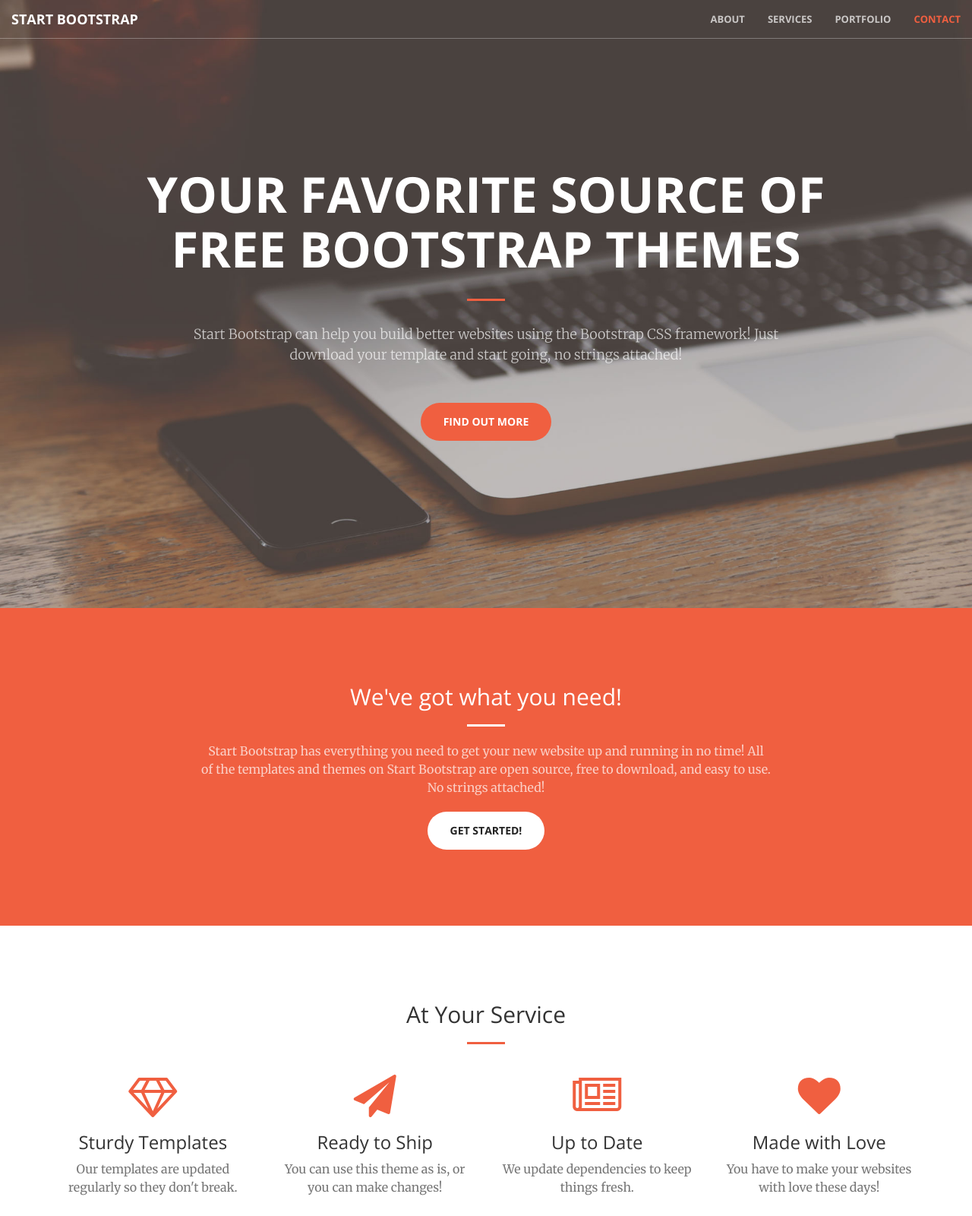
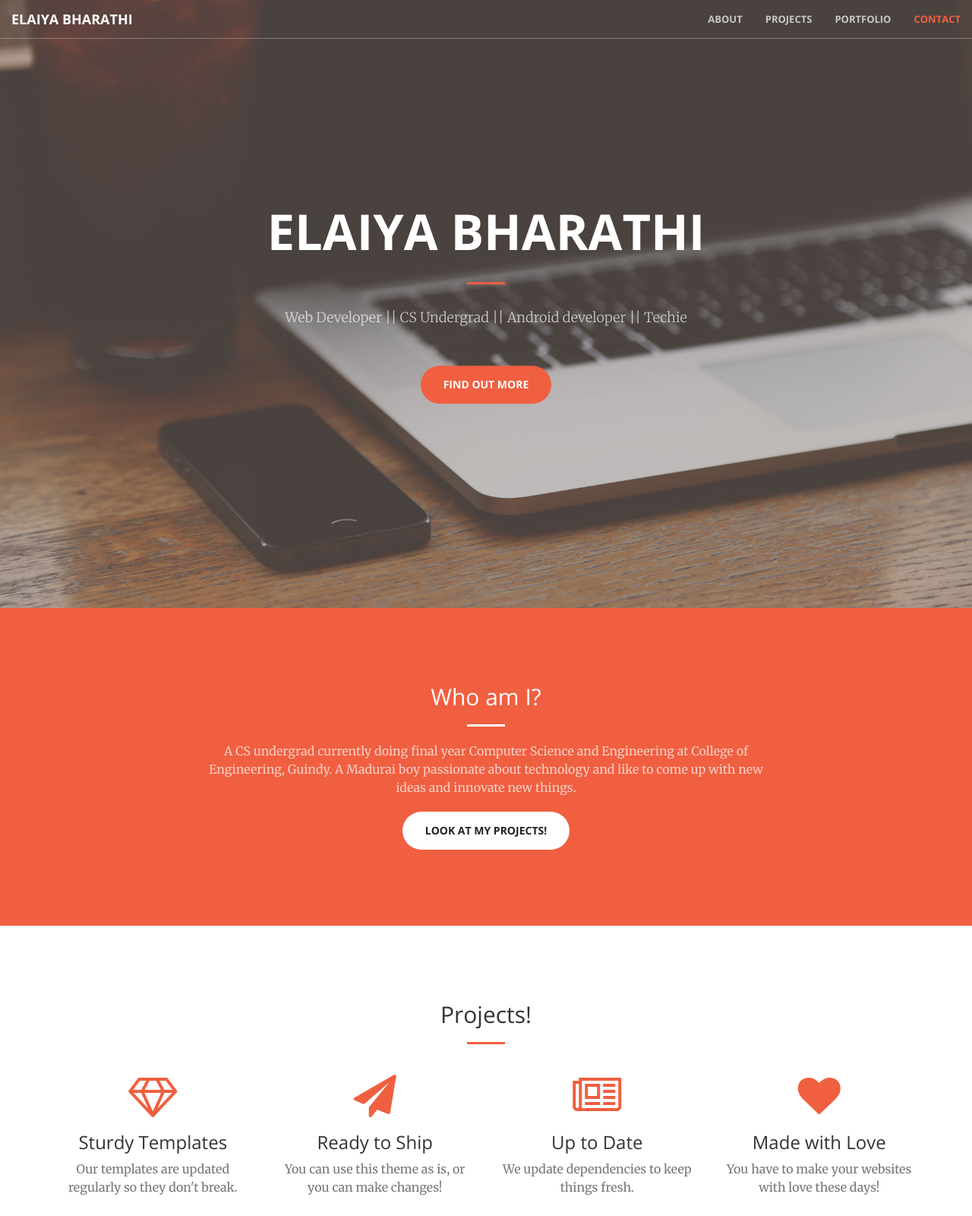
Before and after one commit to elaiyabharathi/elaiyabharathi.github.io, a plain HTML site: page index.html in a window 1280 px wide. Shown: the top 1600 px of the page at 76% size. Drawn offline with nearby package versions, Linux system fonts and the light colour scheme.

Commit message:
changes to template

```diff
--- a/index.html
+++ b/index.html
@@ -9,7 +9,7 @@
     <meta name="description" content="">
     <meta name="author" content="">
 
-    <title>Creative - Start Bootstrap Theme</title>
+    <title>EB-About</title>
 
     <!-- Bootstrap Core CSS -->
     <link rel="stylesheet" href="css/bootstrap.min.css" type="text/css">
@@ -46,7 +46,7 @@
                     <span class="icon-bar"></span>
                     <span class="icon-bar"></span>
                 </button>
-                <a class="navbar-brand page-scroll" href="#page-top">Start Bootstrap</a>
+                <a class="navbar-brand page-scroll" href="#page-top">Elaiya Bharathi</a>
             </div>
 
             <!-- Collect the nav links, forms, and other content for toggling -->
@@ -56,7 +56,7 @@
                         <a class="page-scroll" href="#about">About</a>
                     </li>
                     <li>
-                        <a class="page-scroll" href="#services">Services</a>
+                        <a class="page-scroll" href="#projects">Projects</a>
                     </li>
                     <li>
                         <a class="page-scroll" href="#portfolio">Portfolio</a>
@@ -74,9 +74,9 @@
     <header>
         <div class="header-content">
             <div class="header-content-inner">
-                <h1>Your Favorite Source of Free Bootstrap Themes</h1>
+                <h1>Elaiya Bharathi</h1>
                 <hr>
-                <p>Start Bootstrap can help you build better websites using the Bootstrap CSS framework! Just download your template and start going, no strings attached!</p>
+                <p>Web Developer || CS Undergrad || Android developer || Techie </p>
                 <a href="#about" class="btn btn-primary btn-xl page-scroll">Find Out More</a>
             </div>
         </div>
@@ -86,20 +86,20 @@
         <div class="container">
             <div class="row">
                 <div class="col-lg-8 col-lg-offset-2 text-center">
-                    <h2 class="section-heading">We've got what you need!</h2>
+                    <h2 class="section-heading">Who am I?</h2>
                     <hr class="light">
-                    <p class="text-faded">Start Bootstrap has everything you need to get your new website up and running in no time! All of the templates and themes on Start Bootstrap are open source, free to download, and easy to use. No strings attached!</p>
-                    <a href="#" class="btn btn-default btn-xl">Get Started!</a>
+                    <p class="text-faded">A CS undergrad currently doing final year Computer Science and Engineering at College of Engineering, Guindy. A Madurai boy passionate about technology and like to come up with new ideas and innovate new things.</p>
+                    <a href="#projects" class="btn btn-default btn-xl">Look at My Projects!</a>
                 </div>
             </div>
         </div>
     </section>
 
-    <section id="services">
+    <section id="projects">
         <div class="container">
             <div class="row">
                 <div class="col-lg-12 text-center">
-                    <h2 class="section-heading">At Your Service</h2>
+                    <h2 class="section-heading">Projects!</h2>
                     <hr class="primary">
                 </div>
             </div>
@@ -238,8 +238,8 @@
     <aside class="bg-dark">
         <div class="container text-center">
             <div class="call-to-action">
-                <h2>Free Download at Start Bootstrap!</h2>
-                <a href="#" class="btn btn-default btn-xl wow tada">Download Now!</a>
+                <h2>A peek over my resume?</h2>
+                <a href="https://goo.gl/R13spQ" class="btn btn-default btn-xl wow tada">Yup!</a>
             </div>
         </div>
     </aside>
@@ -250,15 +250,15 @@
                 <div class="col-lg-8 col-lg-offset-2 text-center">
                     <h2 class="section-heading">Let's Get In Touch!</h2>
                     <hr class="primary">
-                    <p>Ready to start your next project with us? That's great! Give us a call or send us an email and we will get back to you as soon as possible!</p>
+                    <p>Would like to contact me?</p>
                 </div>
                 <div class="col-lg-4 col-lg-offset-2 text-center">
                     <i class="fa fa-phone fa-3x wow bounceIn"></i>
-                    <p>123-456-6789</p>
+                    <p>+919842002516</p>
                 </div>
                 <div class="col-lg-4 text-center">
                     <i class="fa fa-envelope-o fa-3x wow bounceIn" data-wow-delay=".1s"></i>
-                    <p><a href="mailto:your-email@your-domain.com">feedback@startbootstrap.com</a></p>
+                    <p><a href="mailto:elaiyabharathi.c@gmail.com">elaiyabharathi.c@gmail.com</a></p>
                 </div>
             </div>
         </div>
```
